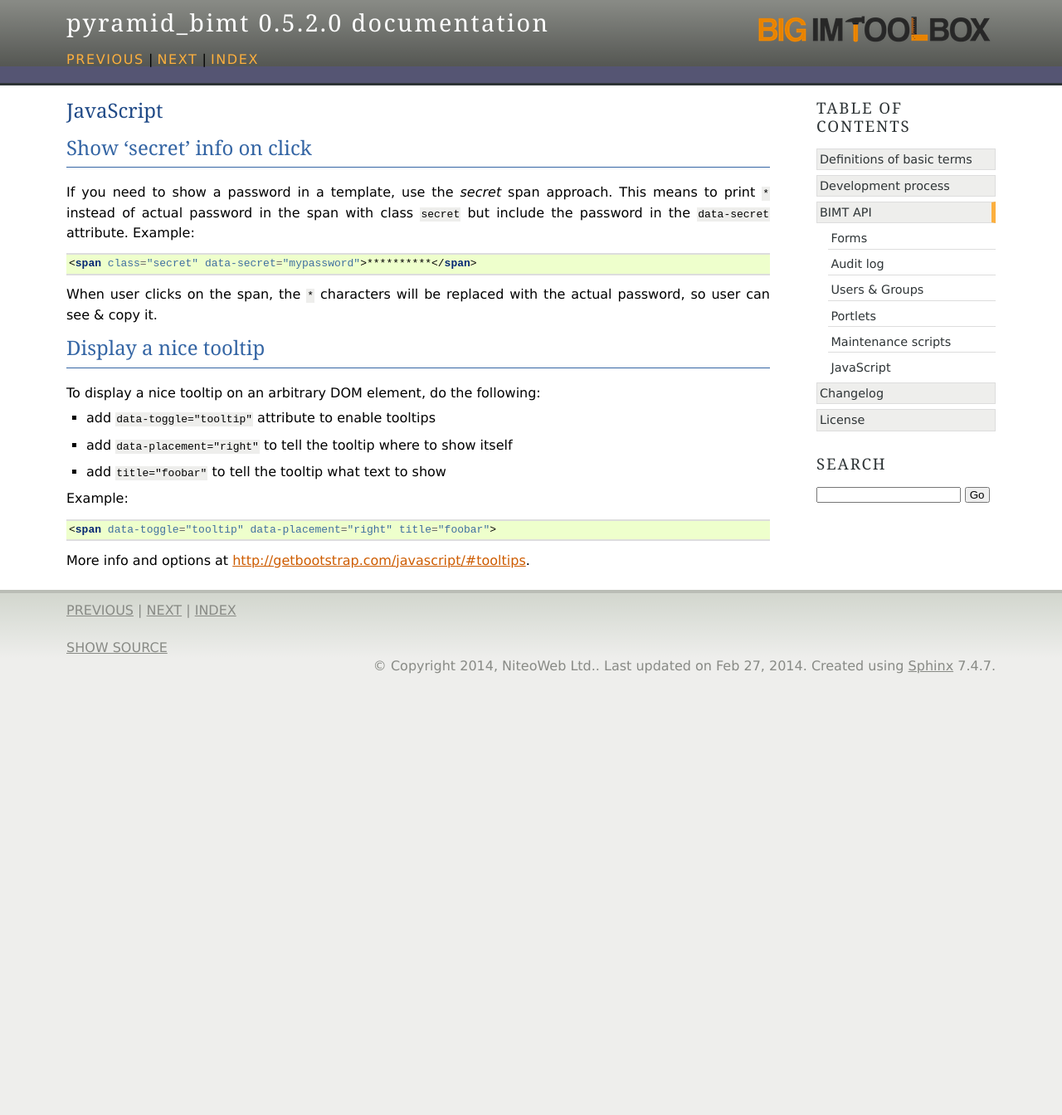
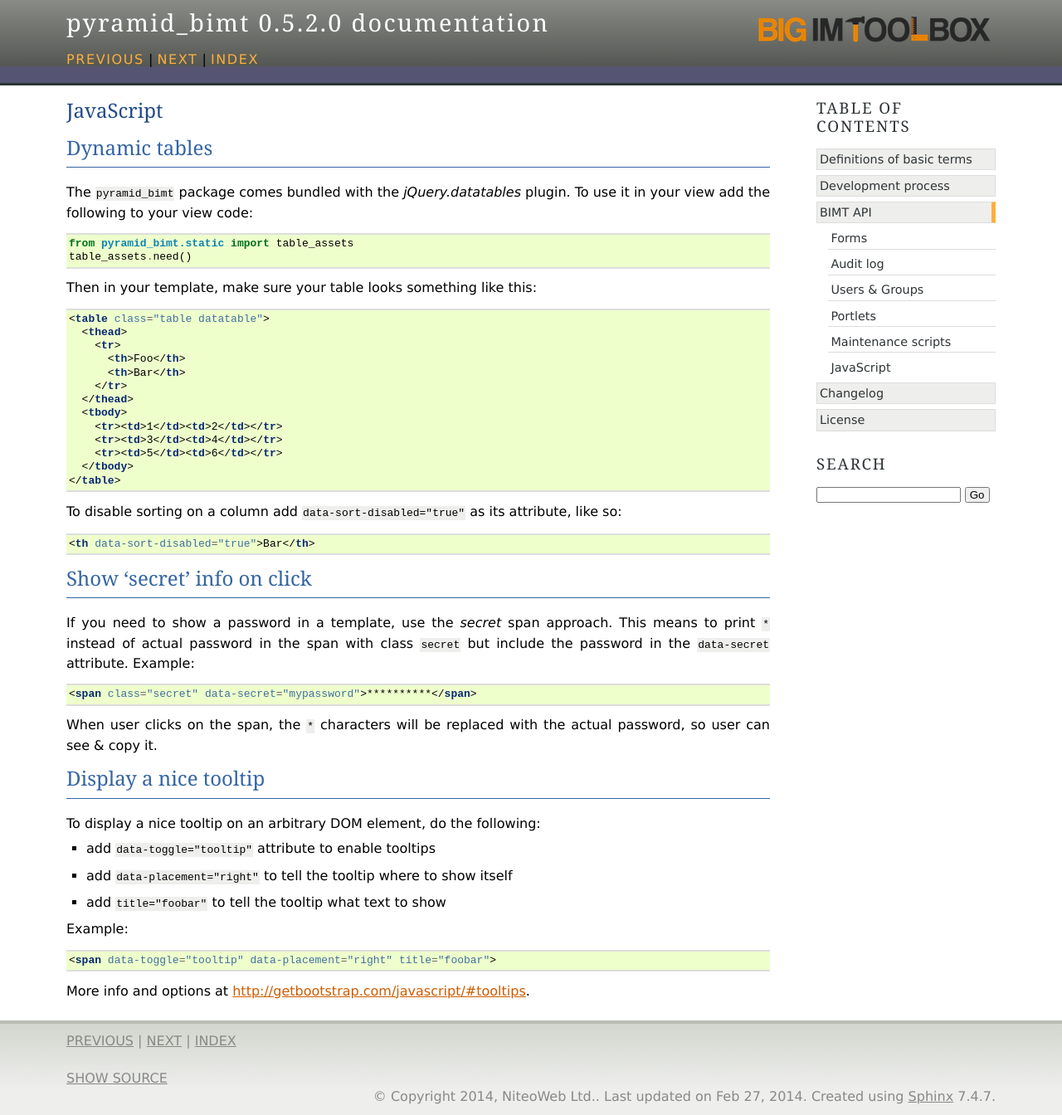
Before and after one commit to persho/pyramid_bimt, a Sphinx documentation site: the page built from docs/js.rst, in a window 1280 px wide. Shown: the whole page at 83% size. Built offline with Sphinx 7.4.7, drawn with Linux system fonts in a browser that asks for light colours; before the commit the page ends 900 px from its top, so only the background shows below that.

Commit message:
docs on how we use jQuery.datatables

```diff
--- a/docs/js.rst
+++ b/docs/js.rst
@@ -1,6 +1,42 @@
 ==========
 JavaScript
 ==========
+
+Dynamic tables
+--------------
+
+The ``pyramid_bimt`` package comes bundled with the `jQuery.datatables` plugin.
+To use it in your view add the following to your view code:
+
+.. code-block:: python
+
+    from pyramid_bimt.static import table_assets
+    table_assets.need()
+
+Then in your template, make sure your table looks something like this:
+
+.. code-block:: html
+
+    <table class="table datatable">
+      <thead>
+        <tr>
+          <th>Foo</th>
+          <th>Bar</th>
+        </tr>
+      </thead>
+      <tbody>
+        <tr><td>1</td><td>2</td></tr>
+        <tr><td>3</td><td>4</td></tr>
+        <tr><td>5</td><td>6</td></tr>
+      </tbody>
+    </table>
+
+To disable sorting on a column add ``data-sort-disabled="true"`` as its
+attribute, like so:
+
+.. code-block:: html
+
+    <th data-sort-disabled="true">Bar</th>
 
 
 Show 'secret' info on click
```
